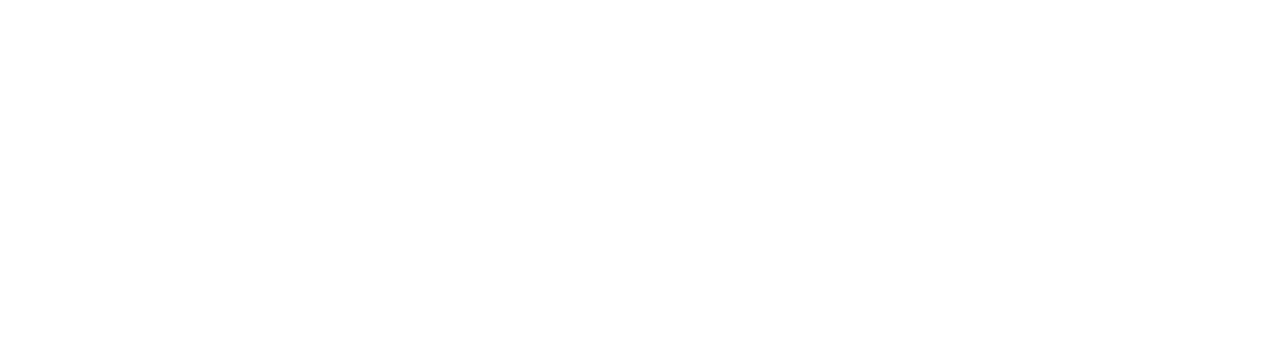
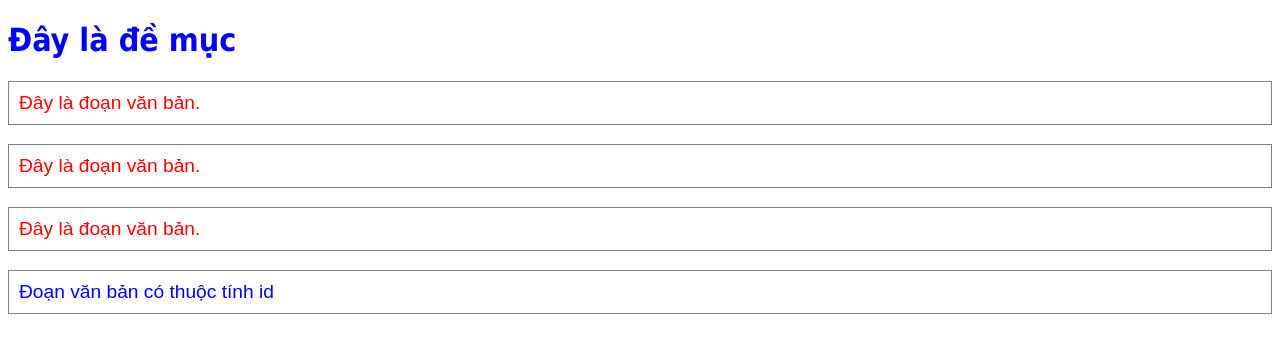
Before and after one commit to DragonRF/Module_2, a website: page CSS/ThucHanh/index.html in a window 1280 px wide. Drawn offline with Linux system fonts and the light colour scheme.

Commit message:
first commit

```diff
--- a/CSS/ThucHanh/index.html
+++ b/CSS/ThucHanh/index.html
@@ -6,11 +6,29 @@
     <style>
         h1 {
             color: blue;
-            font-family: ;
+            font-family: Tahoma;
+            font-size: 200%;
+        }
+
+        p {
+           color: red;
+            font-family: Arial;
+            font-size: 120%;
+            border: 1px solid grey;
+            padding: 10px;
+        }
+
+        #element1 {
+            color: blue;
         }
     </style>
 </head>
 <body>
+<h1>Đây là đề mục</h1>
 
+<p>Đây là đoạn văn bản.</p>
+<p>Đây là đoạn văn bản.</p>
+<p>Đây là đoạn văn bản.</p>
+<p id="element1">Đoạn văn bản có thuộc tính id</p>
 </body>
 </html>
```
